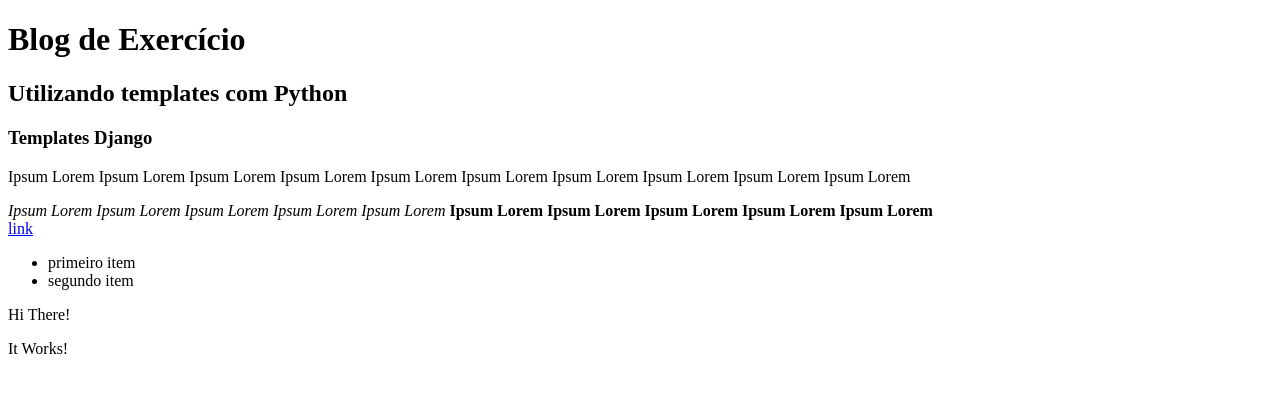
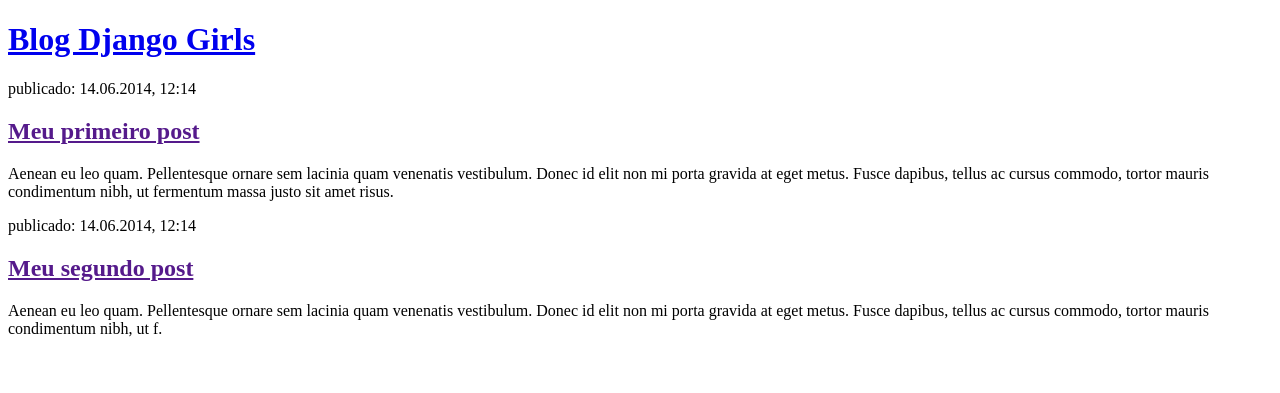
Before and after one commit to MjPayne/my-first-blog, a Django app: page / in a window 1280 px wide. Shown: the top 393 px of the page. Run offline with Django 3.2, Linux system fonts and the light colour scheme.

Commit message:
Changed HTML for the site.

```diff
--- a/blog/templates/blog/post_list.html
+++ b/blog/templates/blog/post_list.html
@@ -1,25 +1,23 @@
 <!DOCTYPE html>
 <html lang="en">
 <head>
-    <meta charset="UTF-8">
-    <title>Olá's blog</title>
-</head>
-<body>
-    <h1>Blog de Exercício</h1>
-    <h2>Utilizando templates com Python</h2>
-    <h3>Templates Django</h3>
-    <p>Ipsum Lorem Ipsum Lorem Ipsum Lorem Ipsum Lorem Ipsum Lorem
-    Ipsum Lorem Ipsum Lorem Ipsum Lorem Ipsum Lorem Ipsum Lorem</p>
+        <title>Blog Django Girls</title>
+    </head>
+    <body>
+        <div>
+            <h1><a href="/">Blog Django Girls</a></h1>
+        </div>
 
-    <em>Ipsum Lorem Ipsum Lorem Ipsum Lorem Ipsum Lorem Ipsum Lorem</em>
+        <div>
+            <p>publicado: 14.06.2014, 12:14</p>
+            <h2><a href="">Meu primeiro post</a></h2>
+            <p>Aenean eu leo quam. Pellentesque ornare sem lacinia quam venenatis vestibulum. Donec id elit non mi porta gravida at eget metus. Fusce dapibus, tellus ac cursus commodo, tortor mauris condimentum nibh, ut fermentum massa justo sit amet risus.</p>
+        </div>
 
-    <strong>Ipsum Lorem Ipsum Lorem Ipsum Lorem Ipsum Lorem Ipsum Lorem</strong>
-    <br>
-    <a href="https://djangogirls.org">link</a>
-    <ul><li>primeiro item</li><li>segundo item</li></ul>
-    <div></div>
-
-    <p>Hi There!</p>
-    <p>It Works!</p>
-</body>
+        <div>
+            <p>publicado: 14.06.2014, 12:14</p>
+            <h2><a href="">Meu segundo post</a></h2>
+            <p>Aenean eu leo quam. Pellentesque ornare sem lacinia quam venenatis vestibulum. Donec id elit non mi porta gravida at eget metus. Fusce dapibus, tellus ac cursus commodo, tortor mauris condimentum nibh, ut f.</p>
+        </div>
+    </body>
 </html>
--- a/blog/views.py
+++ b/blog/views.py
@@ -1,5 +1,8 @@
 from django.shortcuts import render
+from django.utils import timezone
+from .models import Post
 
 def post_list(request):
-    return render(request, 'blog/post_list.html', {})
+    posts = Post.objects.filter(published_date__lte=timezone.now()).order_by('published_date')
+    return render(request, 'blog/post_list.html', {'posts': posts})
 # Create your views here.
```
